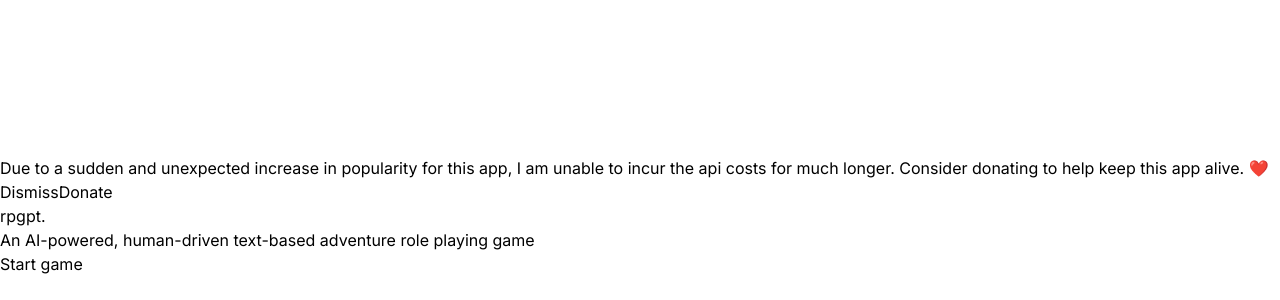
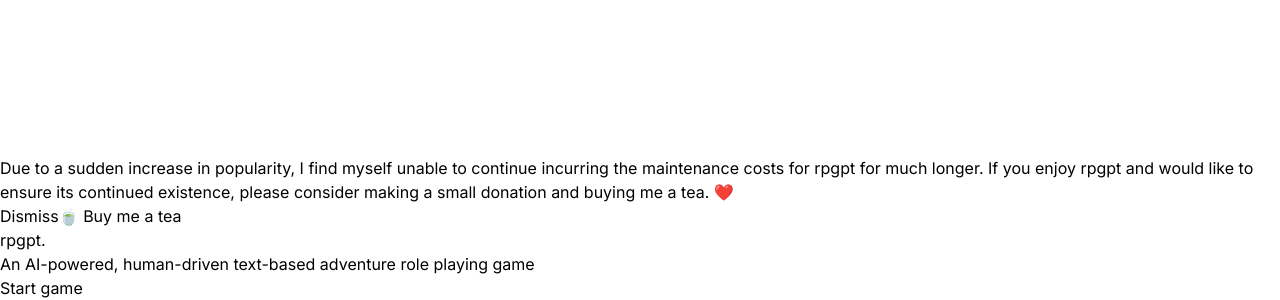
Before and after one commit to reverbePrintemps/rpgpt, a Next.js app: page / in a window 1280 px wide. Shown: the part 1148-1448 px from the top of the page. Before the commit the page ends 1424 px from the top, so only its background shows below. Built offline with nearby package versions, Linux system fonts and the light colour scheme.

Commit message:
Improve banner

```diff
--- a/app/components/Header.tsx
+++ b/app/components/Header.tsx
@@ -27,7 +27,7 @@ export const Navbar = ({ children, className, style }: HeaderProps) => {
         </button>
       </div>
       {shouldShowBanner && (
-        <div className="alert alert-warning mt-2 flex max-w-4xl">
+        <div className="alert alert-warning mt-2 flex flex-col sm:flex-row max-w-4xl">
           <svg
             xmlns="http://www.w3.org/2000/svg"
             className="stroke-current shrink-0 h-6 w-6"
@@ -42,10 +42,12 @@ export const Navbar = ({ children, className, style }: HeaderProps) => {
             />
           </svg>
           <div className="flex flex-col items-end">
-            <p className="ml-2">
-              Due to a sudden and unexpected increase in popularity for this
-              app, I am unable to incur the api costs for much longer. Consider
-              donating to help keep this app alive. ❤️
+            <p className="ml-2 text-left">
+              Due to a sudden increase in popularity, I find myself unable to
+              continue incurring the maintenance costs for rpgpt for much
+              longer. If you enjoy rpgpt and would like to ensure its continued
+              existence, please consider making a small donation and buying me a
+              tea. ❤️
             </p>
             <div className="flex mt-4">
               <button
@@ -59,7 +61,9 @@ export const Navbar = ({ children, className, style }: HeaderProps) => {
                 target="_blank"
                 className="block"
               >
-                <button className="btn btn-md btn-primary">Donate</button>
+                <button className="btn btn-md btn-primary ml-2">
+                  🍵 Buy me a tea
+                </button>
               </Link>
             </div>
           </div>
```
